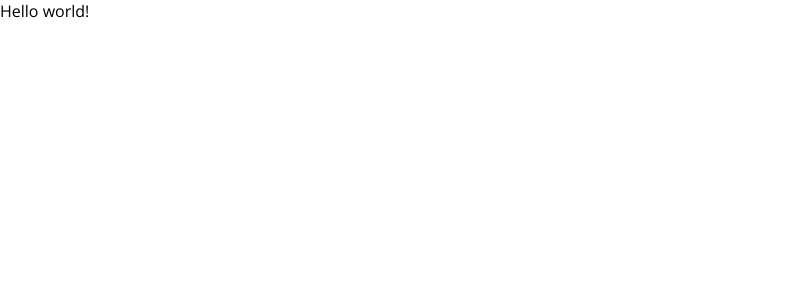
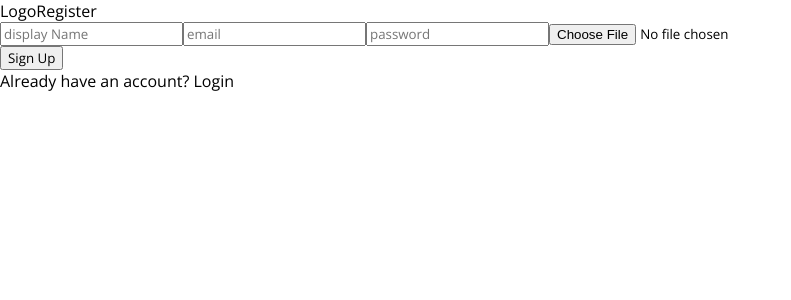
Before and after one commit to Herobrine25mcpe/chatchat, a React (Create React App) app: page / in a window 1280 px wide. Shown: the top 300 px of the page, without its empty margins (0-791 px from the left). Built offline with nearby package versions, Linux system fonts and the light colour scheme.

Commit message:
Register jsx

```diff
--- a/src/App.js
+++ b/src/App.js
@@ -1,8 +1,8 @@
+import Register from "./pages/Register";
+
 function App() {
   return (
-    <div>
-      Hello world!
-    </div>
+    <Register/>
   );
 }
 
--- a/src/pages/Register.jsx
+++ b/src/pages/Register.jsx
@@ -0,0 +1,24 @@
+import React from 'react'
+
+const Register = () => {
+  return (
+    <div className="formContainer">
+        <div className="formWraper">
+
+            <span className="logo">Logo</span>
+            <span className="register">Register</span>
+
+            <form action="">
+                <input type="text" placeholder='display Name'/>
+                <input type="email" placeholder='email'/>
+                <input type="password" placeholder='password'/>
+                <input type="file" />
+            </form>
+            <button>Sign Up</button>
+            <p>Already have an account? Login</p>
+        </div>
+    </div>
+  )
+}
+
+export default Register
```
